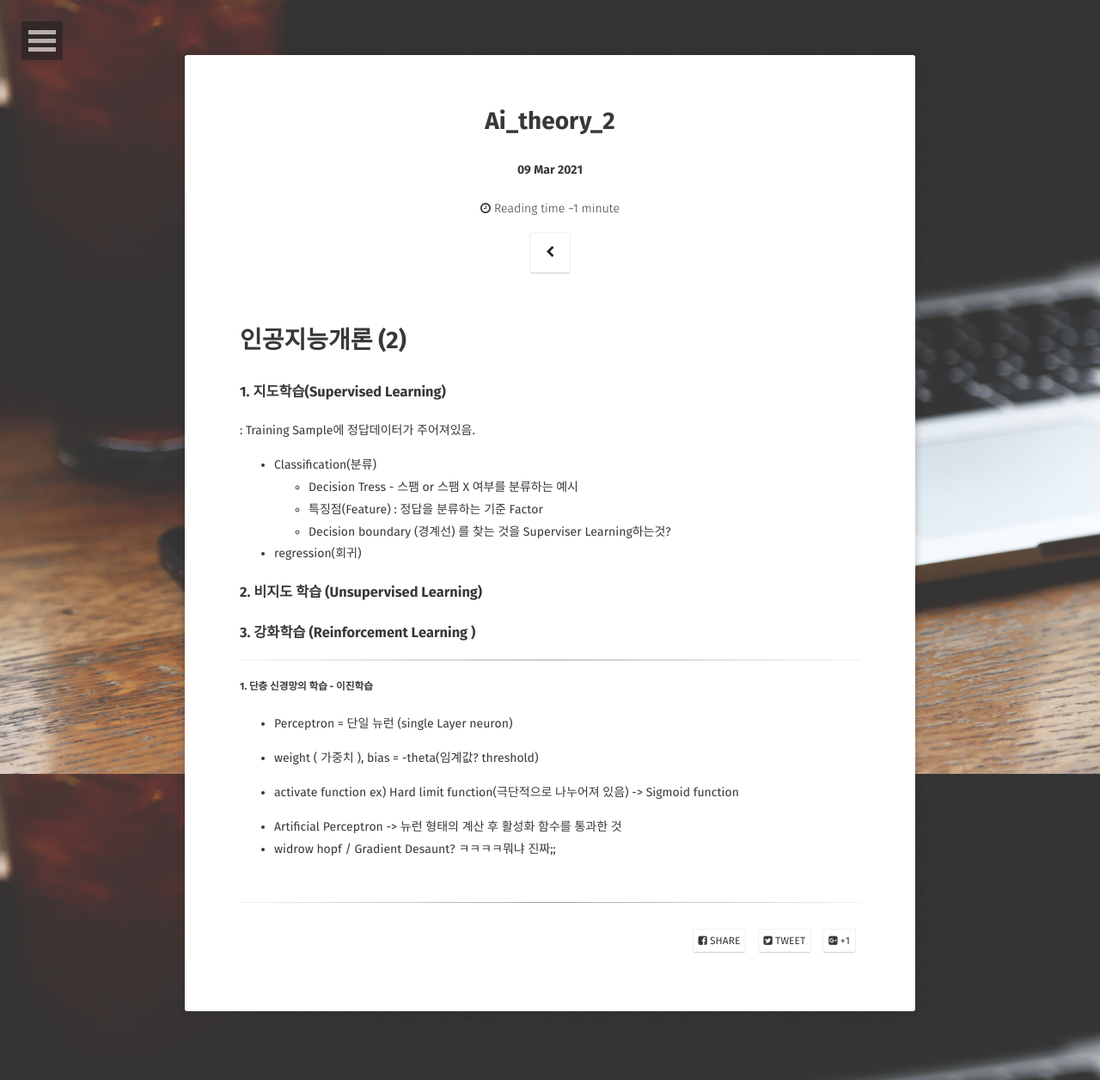
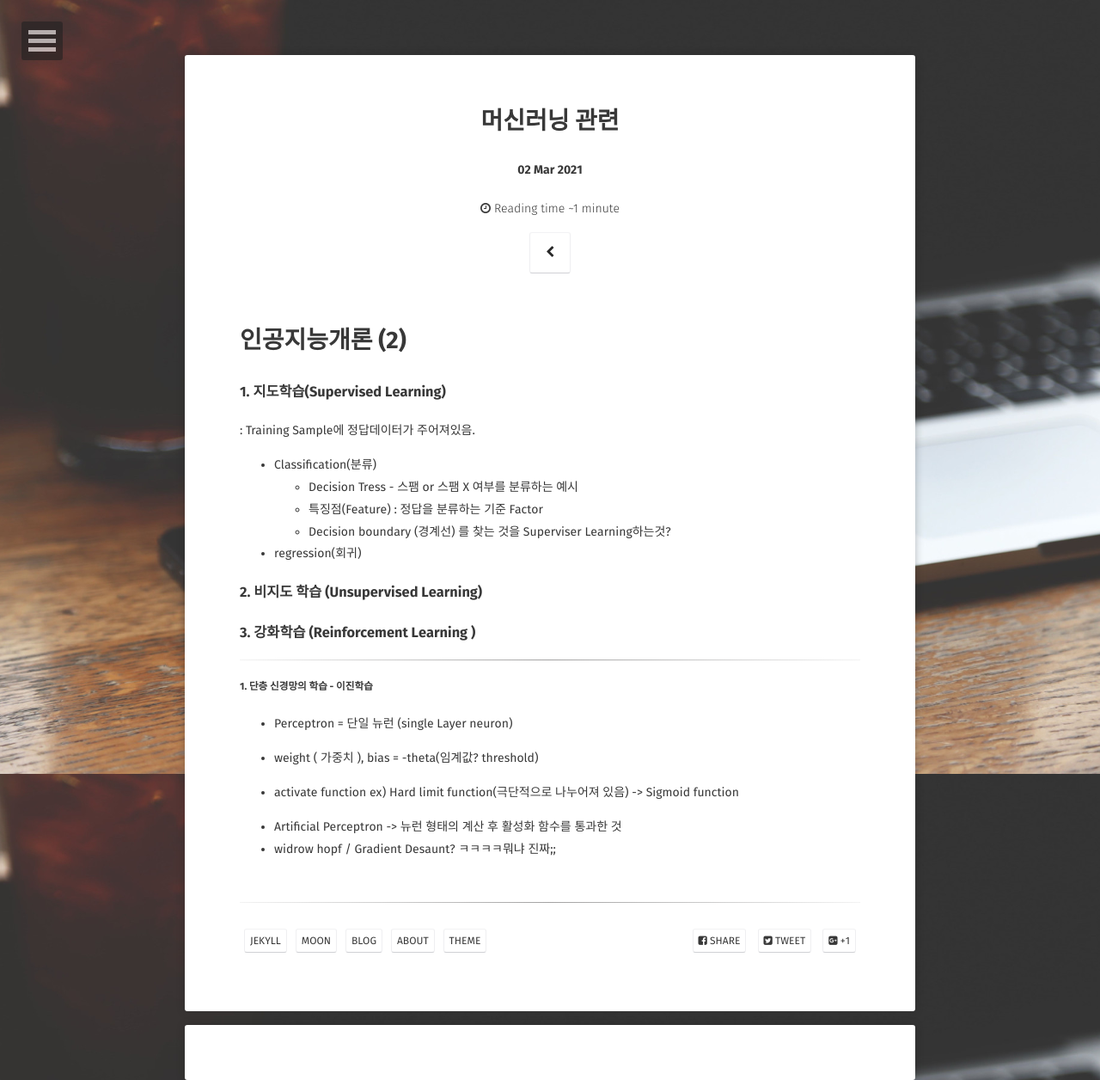
Before and after one commit to ChanohJEONG/chanohjeong.github.io, a Jekyll site: the page built from _posts/2021-03-09-AI_Theory_2.md, in a window 1280 px wide. Shown: the whole page at 86% size. Built offline with Jekyll 4.4.1, drawn with Linux system fonts in a browser that asks for light colours; some web fonts are replaced; our own code applies the rules of GitHub Pages for plain Markdown files; comment, search, counter and statistics services are not loaded.

Commit message:
modifying AI_Theroy2

```diff
--- a/_posts/2021-03-09-AI_Theory_2.md
+++ b/_posts/2021-03-09-AI_Theory_2.md
@@ -1,3 +1,18 @@
+---
+layout: post
+title:  "머신러닝 관련"
+date:   2021-03-02
+excerpt: "인공지능 개론 수업(2)"
+tag:
+- jekyll
+- moon
+- blog
+- about
+- theme
+#feature: http://i.imgur.com/Ds6S7lJ.png
+comments: true
+---
+
 # 인공지능개론 (2)
 
 ### 1. 지도학습(Supervised Learning)
```
